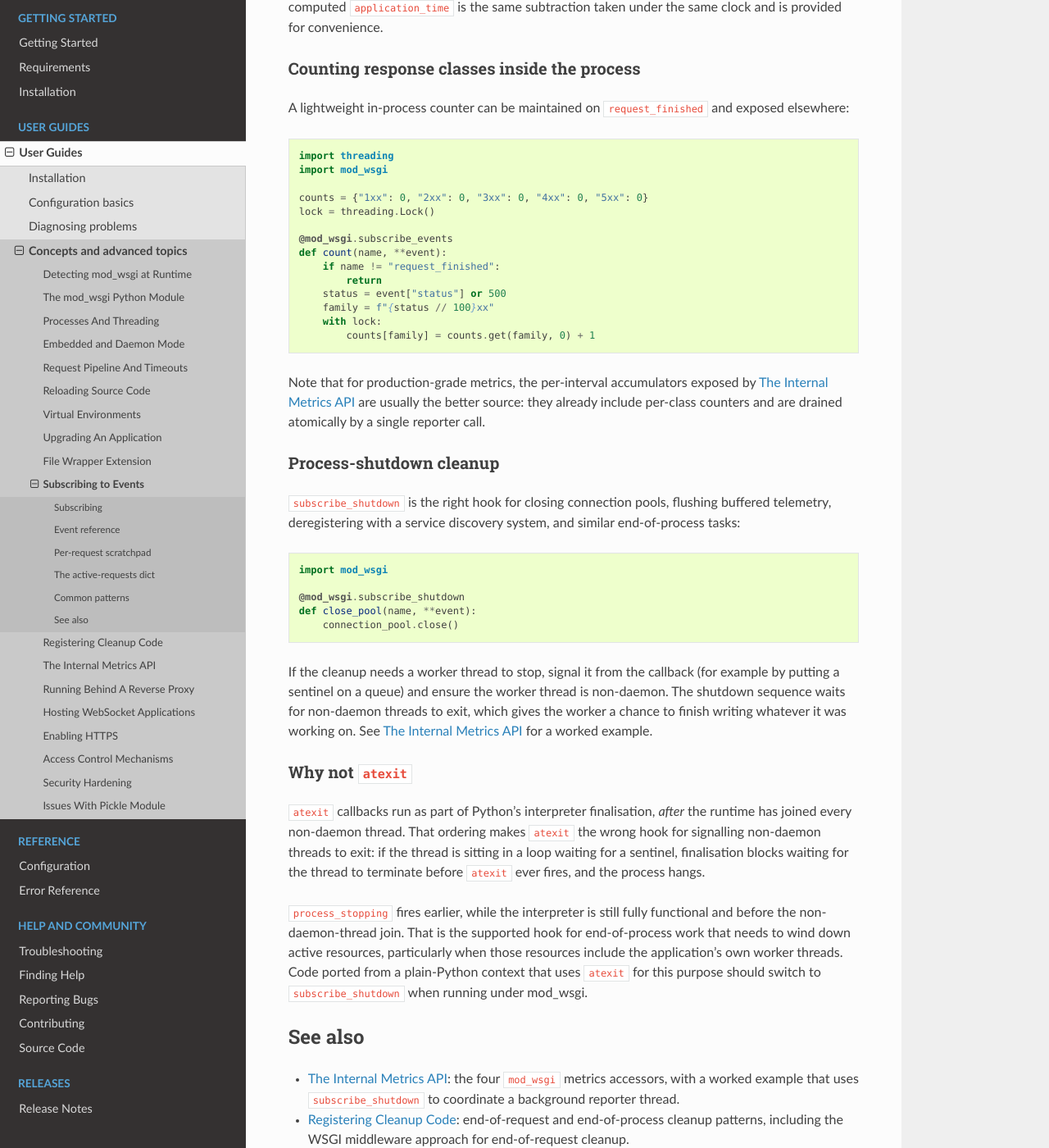
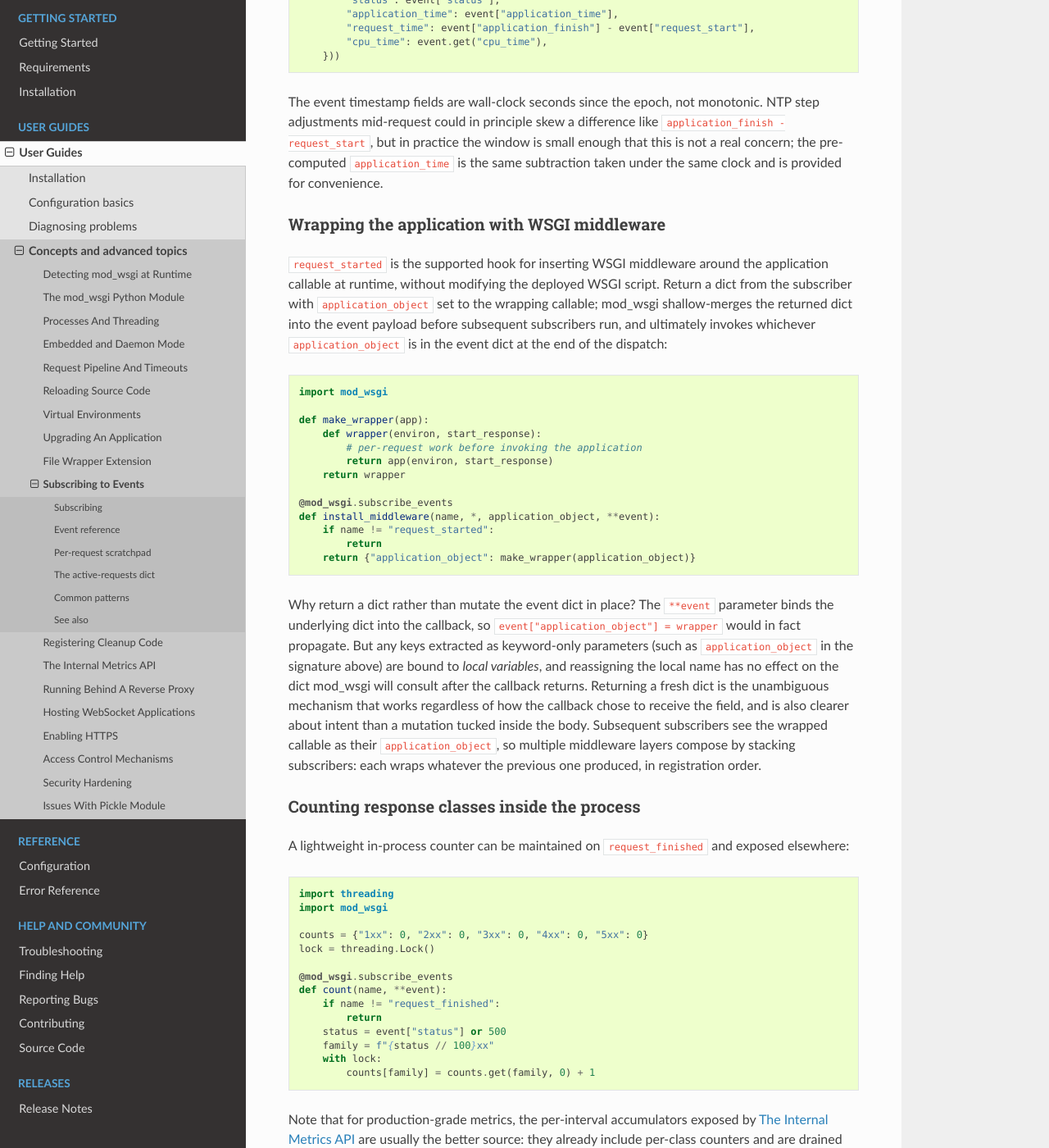
Before and after one commit to GrahamDumpleton/mod_wsgi, a Sphinx documentation site: the page built from docs/user-guides/subscribing-to-events.rst, in a window 1280 px wide and 1400 px high, scrolled down 7935 px. Shown: the whole window at 82% size. Built offline with Sphinx 7.4.7 and the Read the Docs theme 3.1.0, drawn with Linux system fonts in a browser that asks for light colours; some of the changed text lies outside the part shown.

Commit message:
Add callable_object to request_started event and document the WSGI middleware-wrap pattern
The request_started event now also carries `callable_object`, the
configured name of the application callable (resolved from the
`WSGICallableObject` directive, defaulting to `"application"`),
inserted alongside the existing `application_object` field which
holds the resolved Python callable itself. Subscribers that want
the configured name no longer have to reach into `request_environ`
for `mod_wsgi.callable_object`.

A new "Wrapping the application with WSGI middleware" subsection
under Common patterns in docs/user-guides/subscribing-to-events.rst
documents how to insert a WSGI middleware at runtime through the
return-dict shallow-merge contract: a subscriber returns
`{"application_object": wrapper}` and mod_wsgi feeds the wrapper
to subsequent subscribers and to the adapter. The rationale notes
that mutating the event dict in place via `event["application_object"]`
also propagates, but reassigning a keyword-only parameter (as in
`def cb(name, *, application_object, **event)`) only rebinds the
local and is silently ineffective, so returning a dict is the
mechanism that works regardless of callback signature. The
existing `application_object` field description cross-references
the new section.

The per-event summary in docs/user-guides/mod-wsgi-python-module.rst
gains `callable_object`, and also fixes a stale "(microseconds since
epoch)" annotation on `request_start` left over from before the
float-seconds rework.

```diff
--- a/docs/user-guides/mod-wsgi-python-module.rst
+++ b/docs/user-guides/mod-wsgi-python-module.rst
@@ -111,8 +111,9 @@ only ``process_stopping``.
    Fires immediately before the WSGI application callable is
    invoked. Payload keys include ``request_id``, ``thread_id``,
    ``server_pid`` (Apache child worker PID),
-   ``request_start`` (microseconds since epoch),
-   ``application_object``, ``application_start``,
+   ``request_start`` (seconds since epoch),
+   ``application_object``, ``callable_object`` (the configured
+   callable name as a string), ``application_start``,
    ``request_environ`` (the WSGI environment), and
    ``request_data``. Daemon mode adds ``queue_start``,
    ``daemon_start``, ``daemon_connects`` and ``daemon_restarts``.
--- a/docs/user-guides/subscribing-to-events.rst
+++ b/docs/user-guides/subscribing-to-events.rst
@@ -112,7 +112,18 @@ invoked.
    ``{"application_object": wrapper}``), subsequent subscribers
    and ultimately the WSGI adapter use the replacement. This is
    the supported hook point for adding application-level
-   middleware at runtime.
+   middleware at runtime: see `Wrapping the application with WSGI
+   middleware`_ below for a worked example and the rationale for
+   replacing via the return-value merge rather than reassigning
+   the callback parameter.
+
+``callable_object``
+   The configured name of the application callable, as a string
+   (the value resolved from the ``WSGICallableObject`` directive,
+   defaulting to ``"application"``). This is the name mod_wsgi
+   looked up to obtain ``application_object`` from the loaded
+   WSGI script; it remains the original configured name even if
+   a subscriber replaces ``application_object`` with a wrapper.
 
 ``server_pid``
    Process ID of the Apache child worker that accepted the
@@ -421,6 +432,47 @@ window is small enough that this is not a real concern; the
 pre-computed ``application_time`` is the same subtraction taken
 under the same clock and is provided for convenience.
 
+Wrapping the application with WSGI middleware
+~~~~~~~~~~~~~~~~~~~~~~~~~~~~~~~~~~~~~~~~~~~~~
+
+``request_started`` is the supported hook for inserting WSGI
+middleware around the application callable at runtime, without
+modifying the deployed WSGI script. Return a dict from the
+subscriber with ``application_object`` set to the wrapping
+callable; mod_wsgi shallow-merges the returned dict into the
+event payload before subsequent subscribers run, and ultimately
+invokes whichever ``application_object`` is in the event dict at
+the end of the dispatch::
+
+    import mod_wsgi
+
+    def make_wrapper(app):
+        def wrapper(environ, start_response):
+            # per-request work before invoking the application
+            return app(environ, start_response)
+        return wrapper
+
+    @mod_wsgi.subscribe_events
+    def install_middleware(name, *, application_object, **event):
+        if name != "request_started":
+            return
+        return {"application_object": make_wrapper(application_object)}
+
+Why return a dict rather than mutate the event dict in place?
+The ``**event`` parameter binds the underlying dict into the
+callback, so ``event["application_object"] = wrapper`` would in
+fact propagate. But any keys extracted as keyword-only parameters
+(such as ``application_object`` in the signature above) are bound
+to *local variables*, and reassigning the local name has no
+effect on the dict mod_wsgi will consult after the callback
+returns. Returning a fresh dict is the unambiguous mechanism that
+works regardless of how the callback chose to receive the field,
+and is also clearer about intent than a mutation tucked inside
+the body. Subsequent subscribers see the wrapped callable as
+their ``application_object``, so multiple middleware layers
+compose by stacking subscribers: each wraps whatever the previous
+one produced, in registration order.
+
 Counting response classes inside the process
 ~~~~~~~~~~~~~~~~~~~~~~~~~~~~~~~~~~~~~~~~~~~~
 
```
Also changed, not shown: 1 other file.
